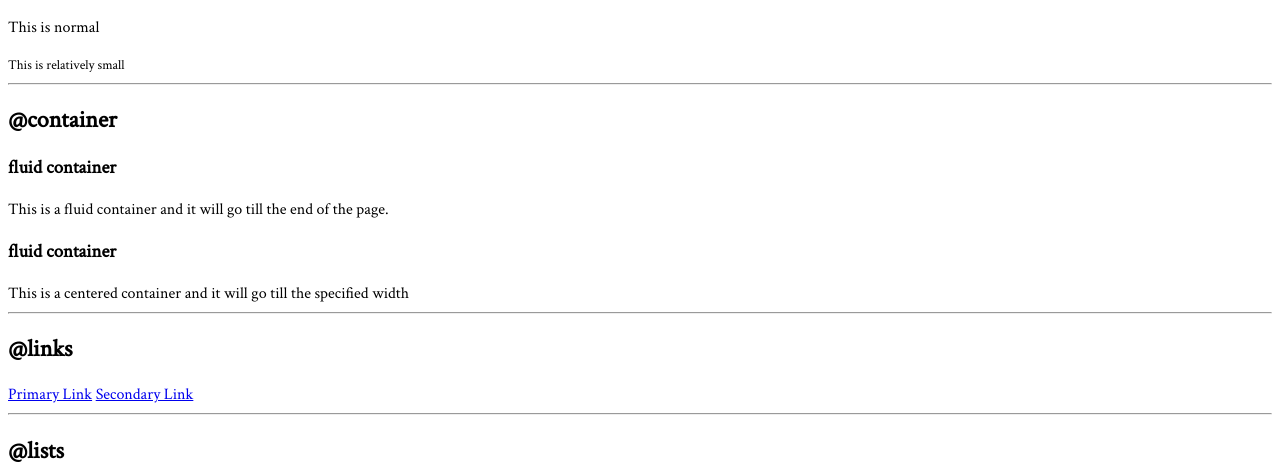
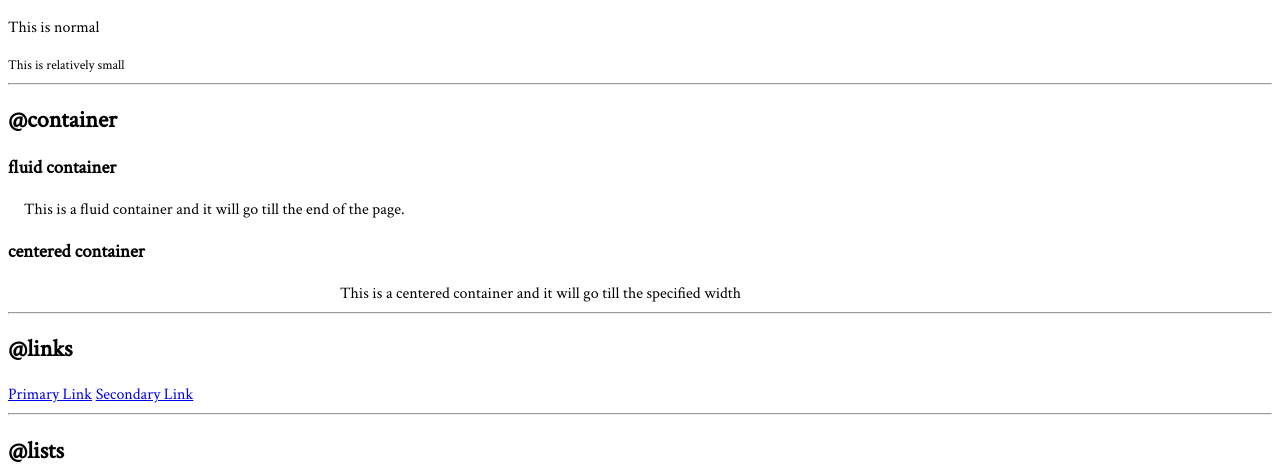
Before and after one commit to priyankakhimyani/neogcam-lesson-3-live, a plain HTML site: page index.html in a window 1280 px wide. Shown: the part 329-800 px from the top of the page. Drawn offline with Linux system fonts and the light colour scheme.

Commit message:
container

```diff
--- a/index.html
+++ b/index.html
@@ -26,10 +26,10 @@
     <h2>@container</h2>
 
     <h3>fluid container</h3>
-    <div>This is a fluid container and it will go till the end of the page.</div>
+    <div class="container">This is a fluid container and it will go till the end of the page.</div>
 
-    <h3>fluid container</h3>
-    <div>This is a centered container and it will go till the specified width</div>
+    <h3>centered container</h3>
+    <div class="container container-center">This is a centered container and it will go till the specified width</div>
 
     <hr>
 
--- a/styles.css
+++ b/styles.css
@@ -4,3 +4,14 @@ body{
     font-family: 'Crimson Text',
     serif;
 }
+
+/** container **/
+.container{
+    padding-left: 1rem;
+    padding-right: 1rem;
+}
+
+.container-center{
+    max-width: 600px;
+    margin: auto;
+}
```
